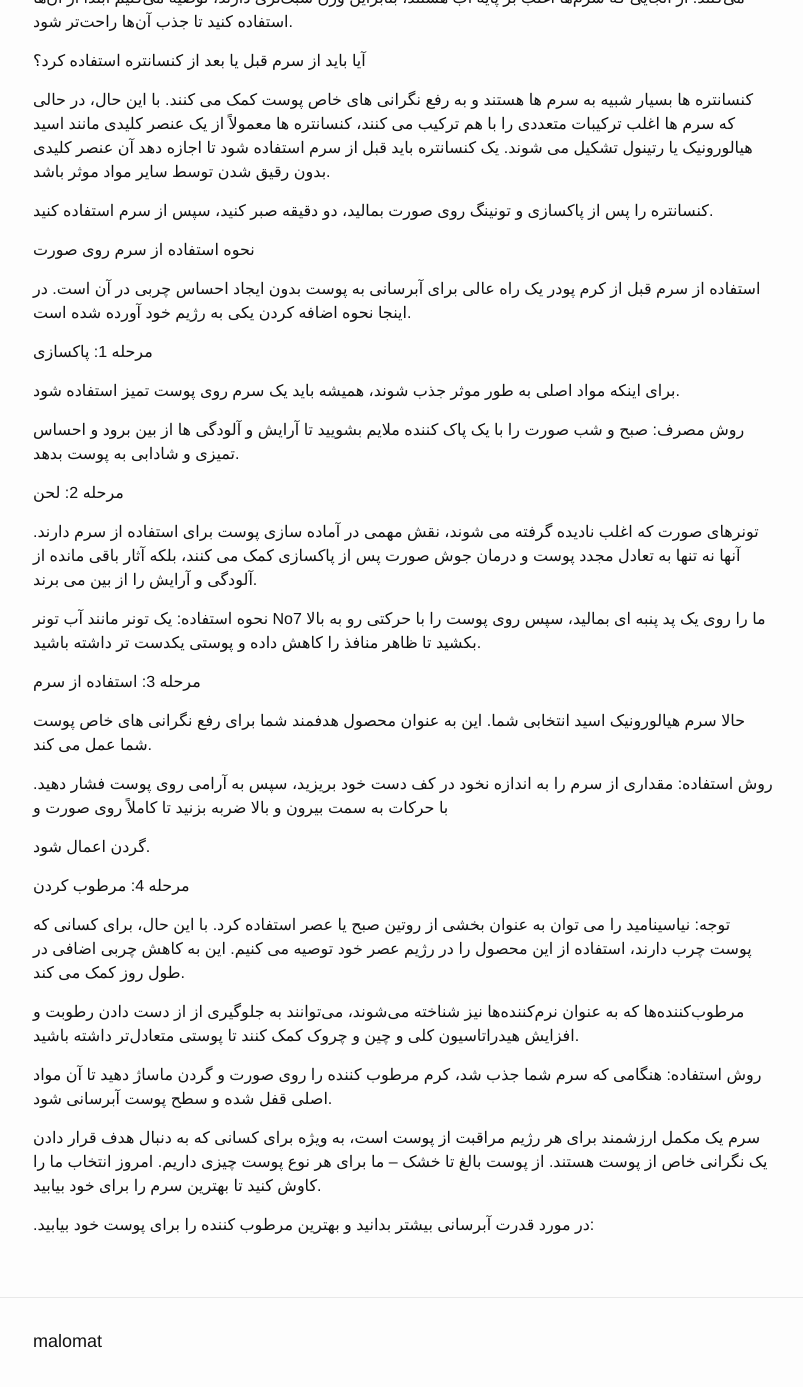
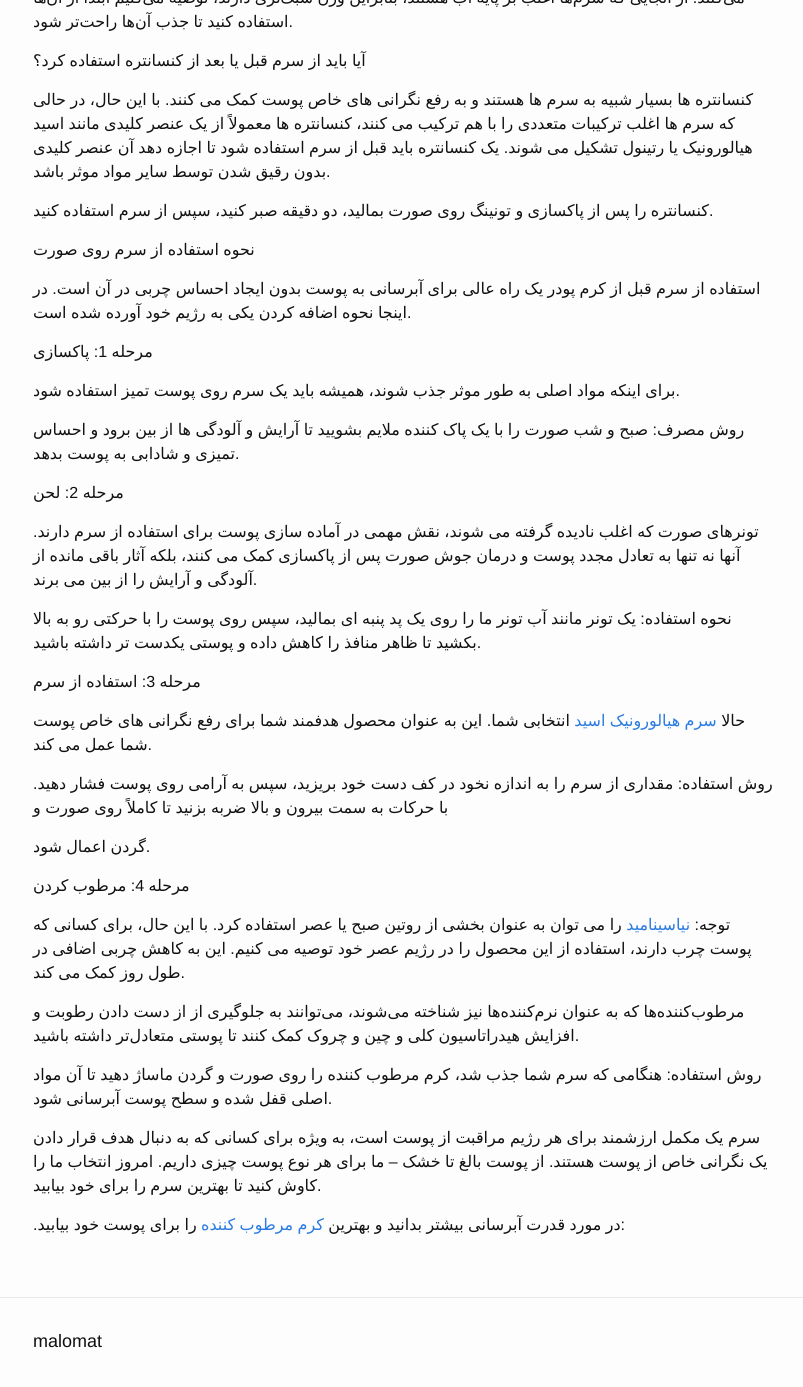
Before and after one commit to websharing/blog, a Jekyll site: the page built from _posts/2024-12-14-rz-zybyy-hnrmndn-mshhwr-khshf-shd.markdown, in a window 1280 px wide and 1400 px high, scrolled down 718 px. Shown: the top 1387 px of the window, without its empty margins (237-1040 px from the left). Built offline with Jekyll 4.4.1, drawn with Linux system fonts in a browser that asks for light colours; some of the changed text lies outside the part shown.

Commit message:
Updated Rz Zybyy Hnrmndn Mshhwr Khshf Shd

```diff
--- a/_posts/2024-12-14-rz-zybyy-hnrmndn-mshhwr-khshf-shd.markdown
+++ b/_posts/2024-12-14-rz-zybyy-hnrmndn-mshhwr-khshf-shd.markdown
@@ -12,7 +12,7 @@ date: 2024-12-14 14:00:00 Z
 
 سوالات متداول نحوه استفاده از سرم صورت
 
-از زمانی که سرم رتینول وارد دنیای مراقبت از پوست شدند، بسیاری از مردم این سوال را داشتند که چگونه می‌توان آن‌ها را به طور موثر در روتین کلاسیک پاکسازی، رنگ و مرطوب‌کننده ترکیب کرد.
+از زمانی که [سرم رتینول](https://liosamart.com/product/%d8%b3%d8%b1%d9%85-%d9%be%d9%88%d8%b3%d8%aa%db%8c-%d8%b1%d8%aa%db%8c%d9%86%d9%88%d9%84-%d9%88%db%8c%d8%aa%d8%a7%d9%85%db%8c%d9%86-a/) وارد دنیای مراقبت از پوست شدند، بسیاری از مردم این سوال را داشتند که چگونه می‌توان آن‌ها را به طور موثر در روتین کلاسیک پاکسازی، رنگ و مرطوب‌کننده ترکیب کرد.
 
 
 
@@ -56,13 +56,13 @@ date: 2024-12-14 14:00:00 Z
 
 تونرهای صورت که اغلب نادیده گرفته می شوند، نقش مهمی در آماده سازی پوست برای استفاده از سرم دارند. آنها نه تنها به تعادل مجدد پوست و درمان جوش صورت پس از پاکسازی کمک می کنند، بلکه آثار باقی مانده از آلودگی و آرایش را از بین می برند.
 
-نحوه استفاده: یک تونر مانند آب تونر No7 ما را روی یک پد پنبه ای بمالید، سپس روی پوست را با حرکتی رو به بالا بکشید تا ظاهر منافذ را کاهش داده و پوستی یکدست تر داشته باشید.
+نحوه استفاده: یک تونر مانند آب تونر ما را روی یک پد پنبه ای بمالید، سپس روی پوست را با حرکتی رو به بالا بکشید تا ظاهر منافذ را کاهش داده و پوستی یکدست تر داشته باشید.
 
 
 
 مرحله 3: استفاده از سرم
 
-حالا سرم هیالورونیک اسید انتخابی شما. این به عنوان محصول هدفمند شما برای رفع نگرانی های خاص پوست شما عمل می کند.
+حالا [سرم هیالورونیک اسید](https://liosamart.com/product/%d8%b3%d8%b1%d9%85-%d9%be%d9%88%d8%b3%d8%aa%db%8c-%d9%87%db%8c%d8%a7%d9%84%d9%88%d8%b1%d9%88%d9%86%db%8c%da%a9-%d8%a7%d8%b3%db%8c%d8%af/) انتخابی شما. این به عنوان محصول هدفمند شما برای رفع نگرانی های خاص پوست شما عمل می کند.
 
 روش استفاده: مقداری از سرم را به اندازه نخود در کف دست خود بریزید، سپس به آرامی روی پوست فشار دهید. با حرکات به سمت بیرون و بالا ضربه بزنید تا کاملاً روی صورت و
 
@@ -72,7 +72,7 @@ date: 2024-12-14 14:00:00 Z
 
 مرحله 4: مرطوب کردن
 
-توجه: نیاسینامید را می توان به عنوان بخشی از روتین صبح یا عصر استفاده کرد. با این حال، برای کسانی که پوست چرب دارند، استفاده از این محصول را در رژیم عصر خود توصیه می کنیم. این به کاهش چربی اضافی در طول روز کمک می کند.
+توجه: [نیاسینامید](https://liosamart.com/product/%d8%b3%d8%b1%d9%85-%d9%be%d9%88%d8%b3%d8%aa%db%8c-%d9%86%db%8c%d8%a7%d8%b3%db%8c%d9%86%d8%a7%d9%85%db%8c%d8%af/) را می توان به عنوان بخشی از روتین صبح یا عصر استفاده کرد. با این حال، برای کسانی که پوست چرب دارند، استفاده از این محصول را در رژیم عصر خود توصیه می کنیم. این به کاهش چربی اضافی در طول روز کمک می کند.
 
 مرطوب‌کننده‌ها که به عنوان نرم‌کننده‌ها نیز شناخته می‌شوند، می‌توانند به جلوگیری از از دست دادن رطوبت و افزایش هیدراتاسیون کلی و چین و چروک کمک کنند تا پوستی متعادل‌تر داشته باشید.
 
@@ -82,4 +82,4 @@ date: 2024-12-14 14:00:00 Z
 
 سرم یک مکمل ارزشمند برای هر رژیم مراقبت از پوست است، به ویژه برای کسانی که به دنبال هدف قرار دادن یک نگرانی خاص از پوست هستند. از پوست بالغ تا خشک – ما برای هر نوع پوست چیزی داریم. امروز انتخاب ما را کاوش کنید تا بهترین سرم را برای خود بیابید.
 
-.در مورد قدرت آبرسانی بیشتر بدانید و بهترین مرطوب کننده را برای پوست خود بیابید:
+.در مورد قدرت آبرسانی بیشتر بدانید و بهترین [کرم مرطوب کننده](https://liosamart.com/product-category/%d9%85%d8%b1%d8%b7%d9%88%d8%a8-%da%a9%d9%86%d9%86%d8%af%d9%87/) را برای پوست خود بیابید:
```
